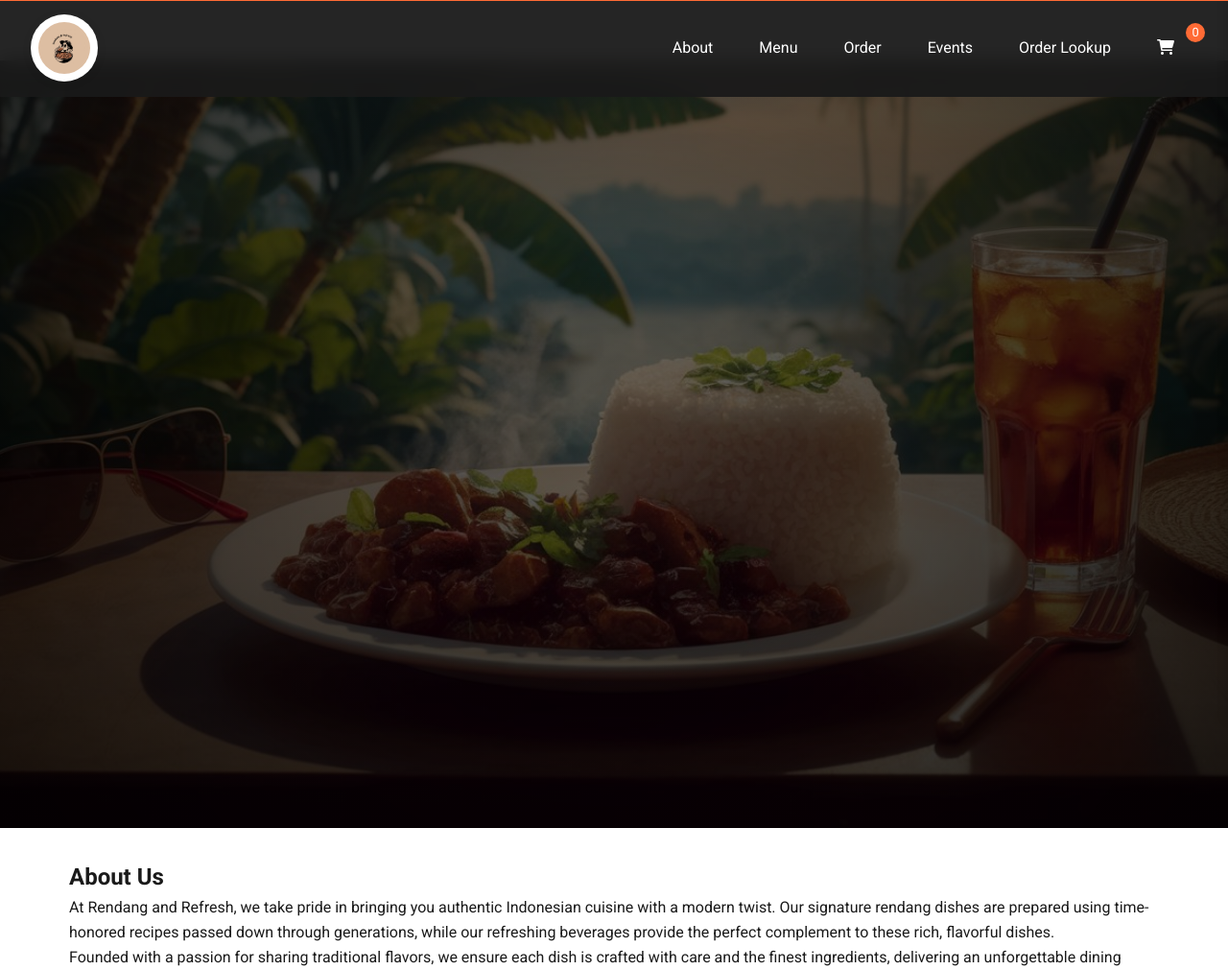
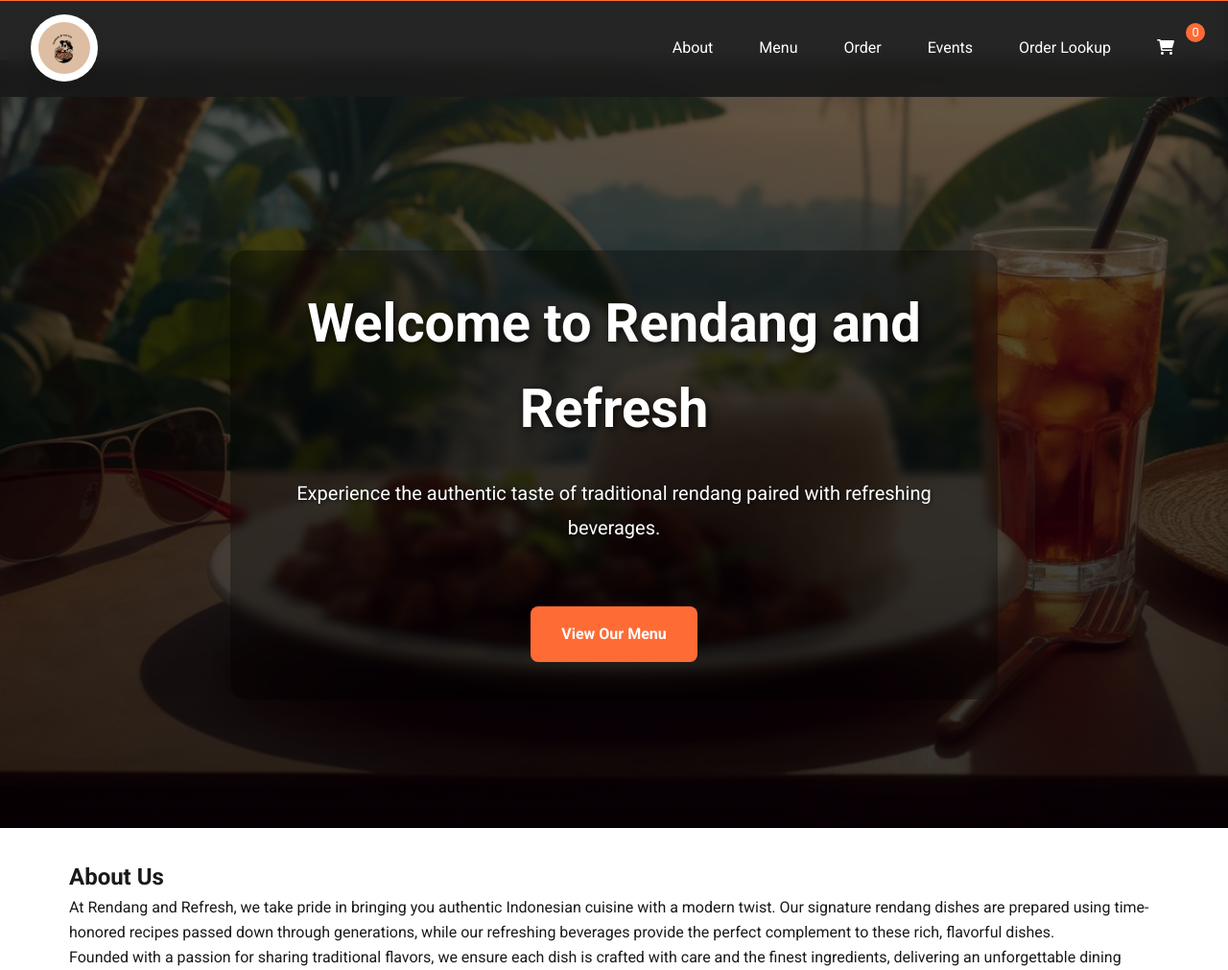
Before and after one commit to adam4788/RendangWebsite, a Flask app: page / in a window 1280 px wide. Shown: the part 49-1060 px from the top of the page at 96% size. Run offline with Flask 3, Linux system fonts and the light colour scheme.

Commit message:
Enhance hero section styling: Improved text shadow, added background blur and animation, adjusted text size and spacing for better readability and visual appeal.
Replit-Commit-Author: Agent
Replit-Commit-Session-Id: e1b85007-5d10-4503-a18a-3a0af1ce90a3
Replit-Commit-Screenshot-Url: https://storage.googleapis.com/screenshot-production-us-central1/ed5f5992-3772-4006-b49d-ddad74691a17/75ed0c73-a474-40c4-9c3a-5100b34689c9.jpg

```diff
--- a/static/css/style.css
+++ b/static/css/style.css
@@ -229,7 +229,7 @@ section {
 /* Hero Section */
 .hero {
     height: 100vh;
-    background: linear-gradient(rgba(0, 0, 0, 0.5), rgba(0, 0, 0, 0.7)),
+    background: linear-gradient(rgba(0, 0, 0, 0.6), rgba(0, 0, 0, 0.8)),
                 url('/static/images/hero-bg.jpeg');
     background-size: cover;
     background-position: center;
@@ -241,40 +241,43 @@ section {
     color: var(--text-color);
     padding-top: 4rem;
     position: relative;
-    overflow: hidden;
-}
-
-.hero::before {
-    content: '';
-    position: absolute;
-    top: 0;
-    left: 0;
-    right: 0;
-    bottom: 0;
-    background: radial-gradient(circle at center, transparent 0%, rgba(0, 0, 0, 0.6) 100%);
-    z-index: 1;
 }
 
 .hero-content {
     max-width: 800px;
     padding: 2rem;
-    opacity: 0;
-    transform: translateY(20px);
-    animation: fadeInUp 1s ease forwards;
     position: relative;
     z-index: 2;
+    background: rgba(0, 0, 0, 0.3);
+    border-radius: 16px;
+    backdrop-filter: blur(5px);
+    animation: fadeInUp 1s ease forwards;
 }
 
 .hero h1 {
     font-size: 3.5rem;
-    margin-bottom: 1rem;
-    text-shadow: 2px 2px 4px rgba(0, 0, 0, 0.5);
+    margin-bottom: 1.5rem;
+    text-shadow: 2px 2px 8px rgba(0, 0, 0, 0.8);
+    color: white;
 }
 
 .hero p {
     font-size: 1.25rem;
     margin-bottom: 2rem;
-    text-shadow: 1px 1px 2px rgba(0, 0, 0, 0.5);
+    text-shadow: 1px 1px 4px rgba(0, 0, 0, 0.8);
+    color: white;
+    line-height: 1.8;
+}
+
+@keyframes fadeInUp {
+    from {
+        opacity: 0;
+        transform: translateY(20px);
+    }
+    to {
+        opacity: 1;
+        transform: translateY(0);
+    }
 }
 
 @media (max-width: 768px) {
@@ -294,6 +297,10 @@ section {
 
     .hero p {
         font-size: 1rem;
+    }
+
+    .hero-content {
+        padding: 1.5rem;
     }
 }
 
```
